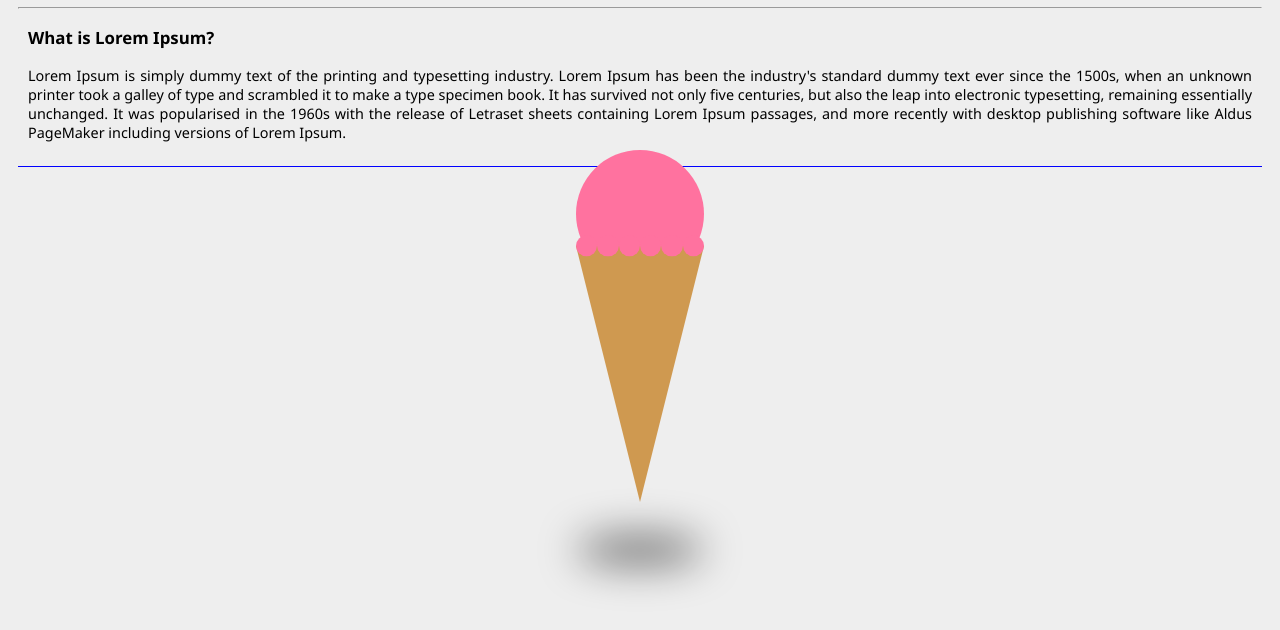
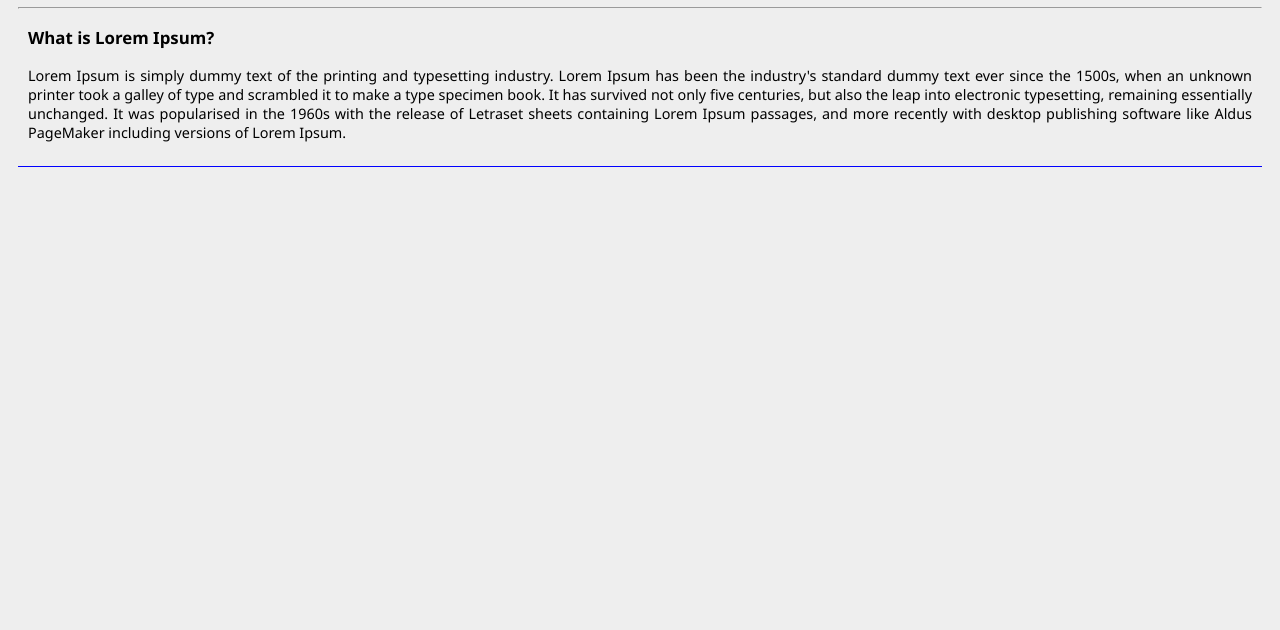
Before and after one commit to deepakmk1993/mysite, a Django app: page /posts/1/ in a window 1280 px wide. Shown: the part 74-704 px from the top of the page. Run offline with Django 3.2, Linux system fonts and the light colour scheme; data comes from the database, SQL or seed files in the repository; some web fonts are replaced.

Commit message:
first commit

```diff
--- a/blog/templates/base.html
+++ b/blog/templates/base.html
@@ -216,13 +216,13 @@
   </style>
 </head>
 <body>
-  <div class="icecream">
-  	<div class="ice"></div>
-  	<div class="dot"></div>
-  	<div class="dot"></div>
-  	<div class="dot"></div>
-  	<div class="waffle"></div>
-  </div>
+  <!--<div class="icecream">-->
+  <!--	<div class="ice"></div>-->
+  <!--	<div class="dot"></div>-->
+  <!--	<div class="dot"></div>-->
+  <!--	<div class="dot"></div>-->
+  <!--	<div class="waffle"></div>-->
+  <!--</div>-->
 
   <!--Giving Your Title an Animated Background-->
   <div class="wrapper">
```
